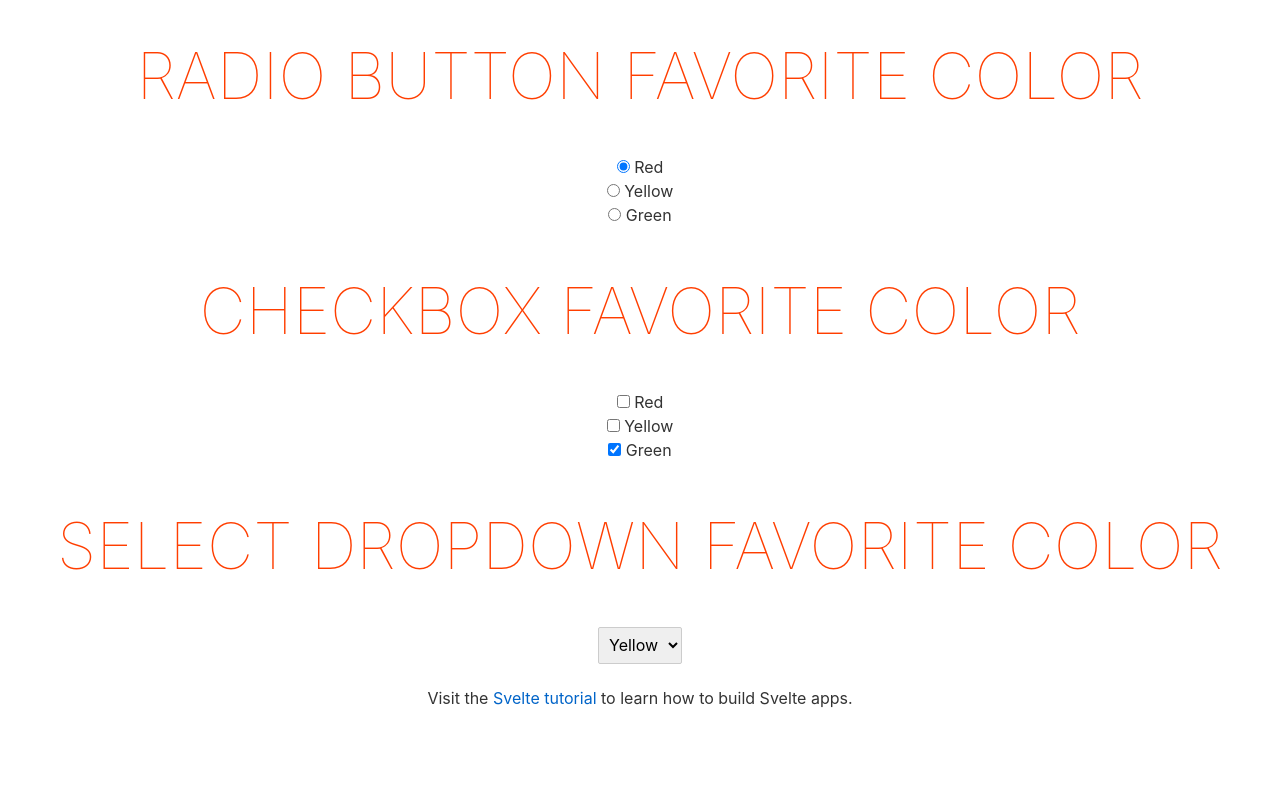
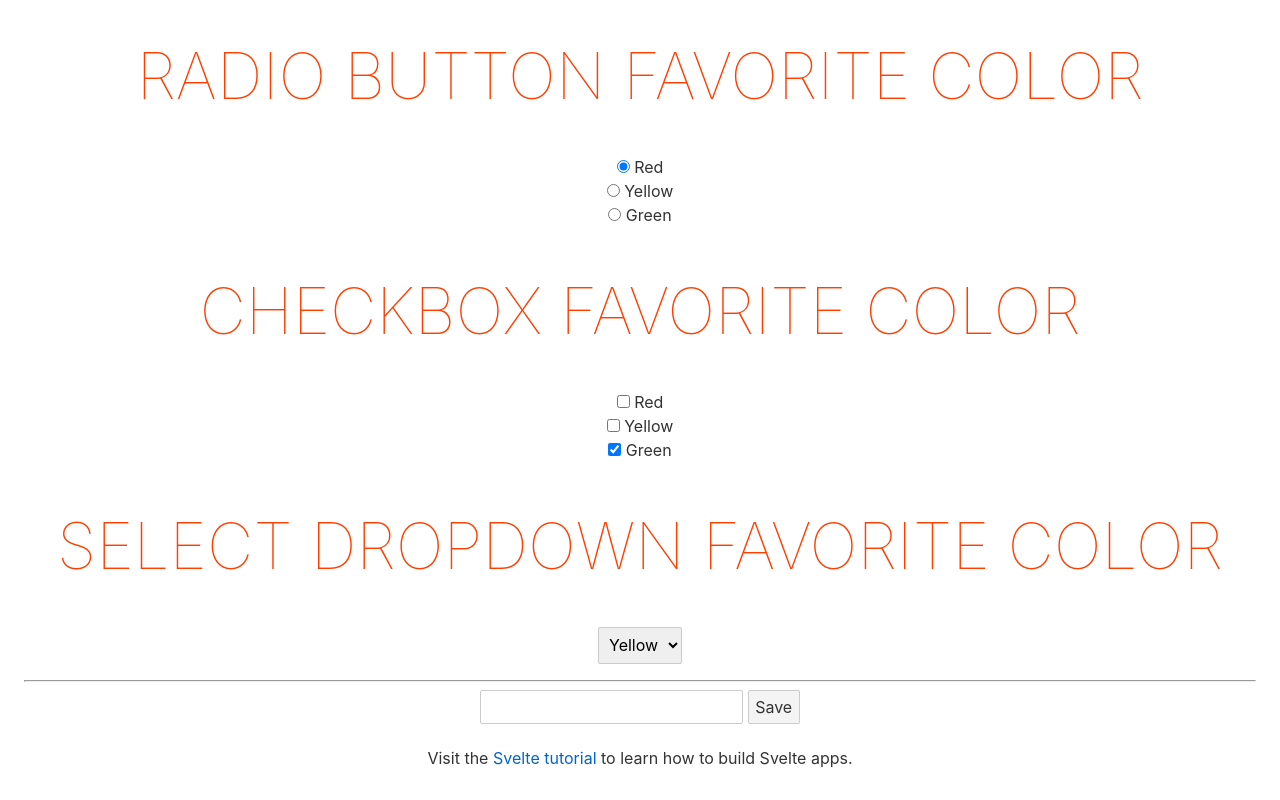
Before and after one commit to agungTuanany/svelte_course, a Svelte app in the folder working_with_binding_and_form/: page / in a window 1280 px wide. Shown: the part 259-1059 px from the top of the page. Before the commit the page ends 999 px from the top, so only its background shows below. Built offline with nearby package versions, Linux system fonts and the light colour scheme.

Commit message:
Chapter_8: Working With Binding & Forms | Binding to Elements

```diff
--- a/working_with_binding_and_form/src/App.svelte
+++ b/working_with_binding_and_form/src/App.svelte
@@ -12,6 +12,8 @@
     let radioFavColor       = "red"
     let checkboxFavColor    = ["green"]
     let singleFavColor      = "yellow"
+    let usernameInput       = null
+    let someDiv             = null
 
     // ###########################################
     // Reactive expression
@@ -27,6 +29,13 @@
     // Instant functions
     const  setValue =  (event) => val = event.target.value
 
+    const saveData = () => {
+        // console.log (document.querySelector ("#username").value)
+        console.log ("usernameInput.value: ",usernameInput.value)
+        console.dir ("full element", usernameInput)
+
+        console.dir ("someDiv", someDiv)
+    }
 </script>
 
 <style>
@@ -119,8 +128,18 @@
         <option value="yellow">Yellow</option>
         <option value="green">Green</option>
     </select>
+    <hr>
 
+    <!--
+        `bind:this` is specially understood by Svelte compiler, can store a reference to the element pointer into variable you choose.
+        So reference and connection is setup behind the scene by Svelte. This is not two-way-binding, this is just a pointer at the full element were not restricted to reading it's own value
+        NOTICE: changing something with is not RECOMMENDED, should do changing with svelte normal syntax, but reading values from "bind:this" is really useful
+    -->
+    <input type="text" id="username" bind:this="{usernameInput}">
+    <button on:click="{saveData}">Save</button>
 
+    <!-- binding in div element -->
+    <div bind:this="{someDiv}"> </div>
 
     <p>Visit the <a href="https://svelte.dev/tutorial">Svelte tutorial</a> to learn how to build Svelte apps.</p>
 </main>
```
